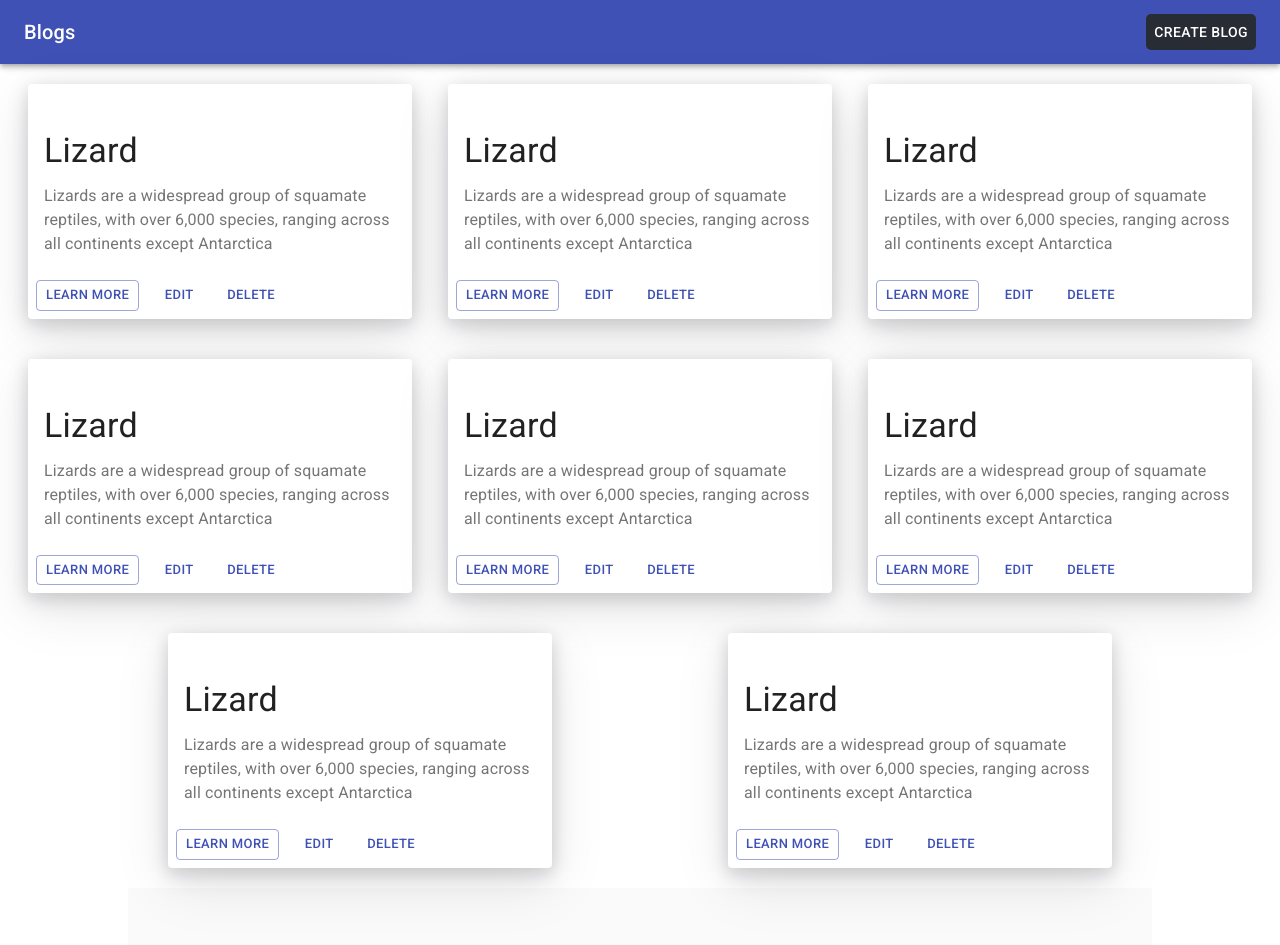
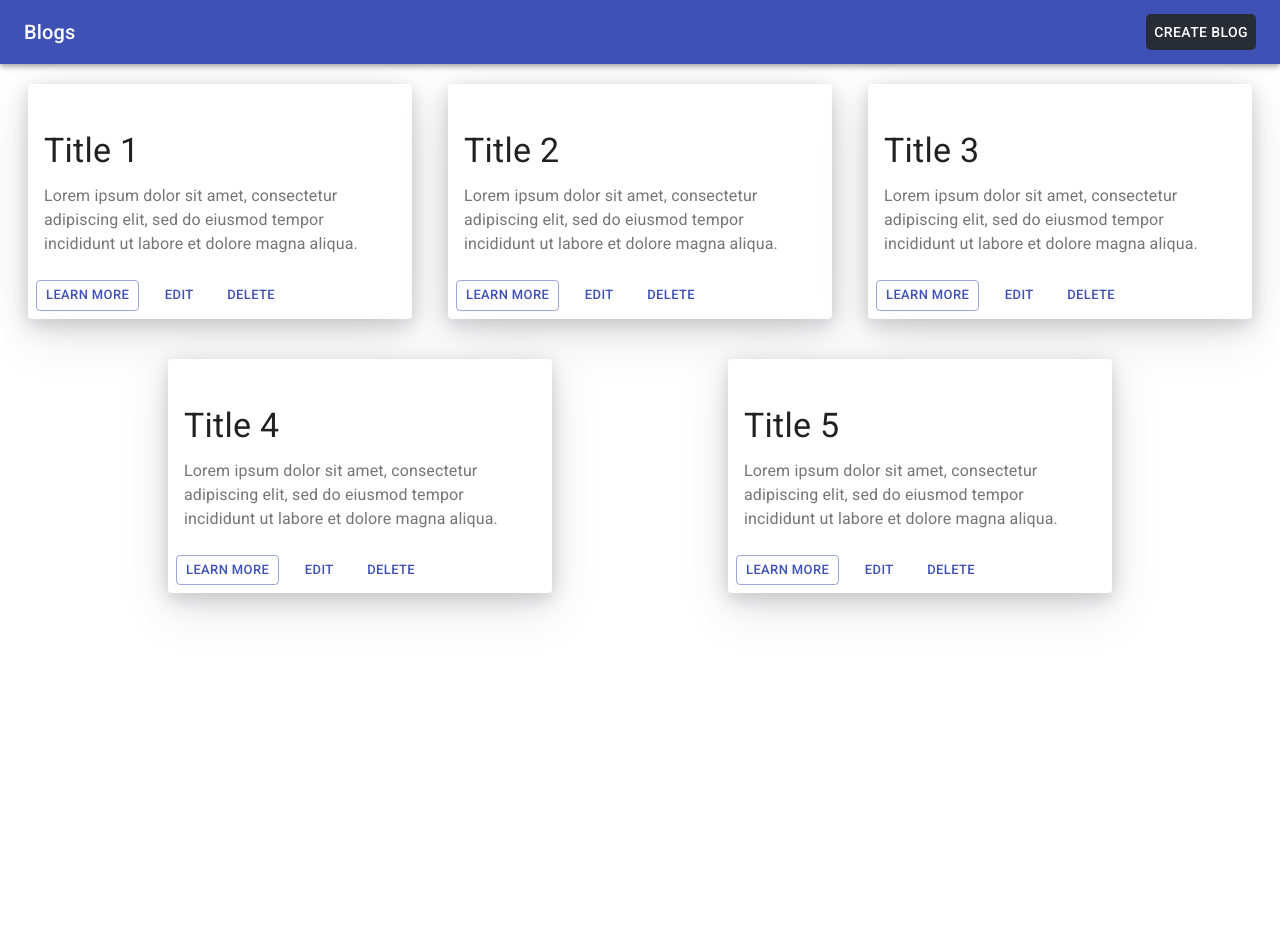
Before and after one commit to Mann23/27-Programming-Club-FrontEnd, a React (Create React App) app: page / in a window 1280 px wide. Shown: the top 945 px of the page. After the commit the page ends 800 px from the top, so only its background shows below. Built offline with nearby package versions, Linux system fonts and the light colour scheme.

Commit message:
Rendered all the blog-card components on a main page based on the apidata

```diff
--- a/src/APIdata/apidata.js
+++ b/src/APIdata/apidata.js
@@ -1,5 +1,5 @@
 
-let apidata = []
+var apidata = []
 
 // eslint-disable-next-line
 export default apidata = [
@@ -53,4 +53,14 @@ export default apidata = [
         content: "Lorem ipsum dolor sit amet, consectetur adipiscing elit, sed do eiusmod tempor incididunt ut labore et dolore magna aliqua. Ornare arcu dui vivamus arcu felis bibendum ut. Pulvinar elementum integer enim neque volutpat ac tincidunt vitae. Felis eget nunc lobortis mattis aliquam faucibus purus in. Pharetra convallis posuere morbi leo. Hendrerit dolor magna eget est lorem ipsum. Purus non enim praesent elementum facilisis. Varius morbi enim nunc faucibus. Aliquet porttitor lacus luctus accumsan tortor posuere ac ut. Nunc non blandit massa enim nec. Ipsum suspendisse ultrices gravida dictum fusce ut placerat orci nulla. Id donec ultrices tincidunt arcu. Leo in vitae turpis massa sed elementum tempus. Turpis egestas pretium aenean pharetra magna ac. Sagittis orci a scelerisque purus semper eget duis. Magnis dis parturient montes nascetur ridiculus. Diam quam nulla porttitor massa id neque aliquam vestibulum morbi."
 
     },
+
+    // {
+    //     id: 66666,
+    //     title: "Title 6",
+    //     abstract: "Lorem ipsum dolor sit amet, consectetur adipiscing elit, sed do eiusmod tempor incididunt ut labore et dolore magna aliqua.",
+    //     author: "Author 6",
+    //     date: "Date 6",
+    //     content: "Lorem ipsum dolor sit amet, consectetur adipiscing elit, sed do eiusmod tempor incididunt ut labore et dolore magna aliqua. Ornare arcu dui vivamus arcu felis bibendum ut. Pulvinar elementum integer enim neque volutpat ac tincidunt vitae. Felis eget nunc lobortis mattis aliquam faucibus purus in. Pharetra convallis posuere morbi leo. Hendrerit dolor magna eget est lorem ipsum. Purus non enim praesent elementum facilisis. Varius morbi enim nunc faucibus. Aliquet porttitor lacus luctus accumsan tortor posuere ac ut. Nunc non blandit massa enim nec. Ipsum suspendisse ultrices gravida dictum fusce ut placerat orci nulla. Id donec ultrices tincidunt arcu. Leo in vitae turpis massa sed elementum tempus. Turpis egestas pretium aenean pharetra magna ac. Sagittis orci a scelerisque purus semper eget duis. Magnis dis parturient montes nascetur ridiculus. Diam quam nulla porttitor massa id neque aliquam vestibulum morbi."
+
+    // },
 ]
--- a/src/blogComponents/BlogMain.js
+++ b/src/blogComponents/BlogMain.js
@@ -10,9 +10,29 @@ import ViewBlog from './view-blog.js';
 import CreateBlog from './create-blog.js';
 import apidata from '../APIdata/apidata.js'
 
+
+
 export default class BlogMain extends React.Component {
+
+    constructor() {
+        super();
+        // var temp =  apidata
+
+        this.state = {
+            ApiD: { apidata },
+        }
+        this.myFunction = this.myFunction.bind(this);
+
+    }
+
+    myFunction() {
+        console.log("writing")
+    }
+
     render() {
+
         return (
+
             <div className="App">
                 <AppBar position="static">
                                     <Toolbar>
@@ -24,29 +44,37 @@ export default class BlogMain extends React.Component {
                                         </div>
                                     </Toolbar>
                 </AppBar>
-
-
                 <Grid
                     container
                     direction="row"
                     justify="space-evenly"
                     alignItems="flex-start">
-                    <Grid item xl={3}> <BlogCard /> </Grid>
-                    <Grid item xl={3}> <BlogCard /> </Grid>
-                    <Grid item xl={3}> <BlogCard /> </Grid>
-                    <Grid item xl={3}> <BlogCard /> </Grid>
-                    <Grid item xl={3}> <BlogCard /> </Grid>
-                    <Grid item xl={3}> <BlogCard /> </Grid>
-                    <Grid item xl={3}> <BlogCard /> </Grid>
-                    <Grid item xl={3}> <BlogCard /> </Grid>
+
+                    {/* <Grid item xl={3}> <BlogCard titleBlog={this.state.ApiD.apidata[0].title} abstractBlog={this.state.ApiD.apidata[0].abstract} /> </Grid> */}
+
+                    {this.state.ApiD.apidata.map((value, index)=>{
+                        return (<Grid item xl={3}> <BlogCard titleBlog={value.title} abstractBlog={value.abstract} /> </Grid>)
+                    })}
+
                 </Grid>
 
+            </div>
 
-                <ViewBlog />
-
-                <CreateBlog />
-
-            </div>
         );
     }
+
 }
+
+
+
+
+
+
+
+
+
+// {
+//     this.state.ApiD.apidata.map((value, index)=>{
+//         return <Grid item xl={3}> <BlogCard titleBlog={value.title} abstractBlog={value.abstract} /> </Grid>
+//     })
+// }
--- a/src/blogComponents/blog-card.js
+++ b/src/blogComponents/blog-card.js
@@ -25,7 +25,7 @@ const useStyles = makeStyles({
     },
 });
 
-export default function BlogCard() {
+export default function BlogCard(prop) {
     const classes = useStyles();
 
     return (
@@ -40,11 +40,10 @@ export default function BlogCard() {
 
                 <CardContent>
                     <Typography gutterBottom variant="h4" component="h5">
-                        Lizard
+                        {prop.titleBlog}
                     </Typography>
                     <Typography variant="body1" color="textSecondary" component="p">
-                        Lizards are a widespread group of squamate reptiles, with over 6,000 species, ranging
-                        across all continents except Antarctica
+                        {prop.abstractBlog}
                     </Typography>
                 </CardContent>
             </CardActionArea>
```
Lines whose indentation alone changed are shown as unchanged.
